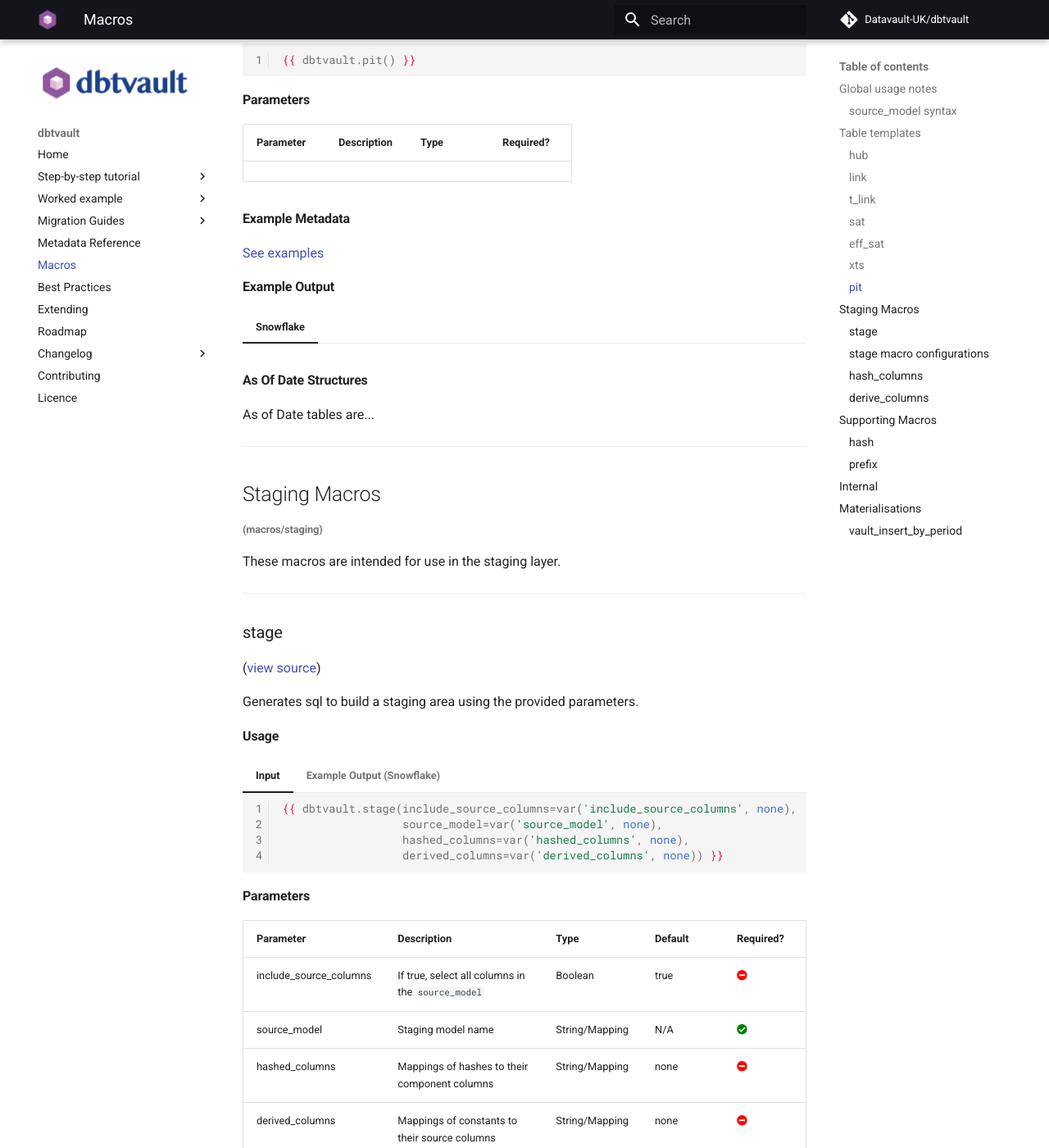
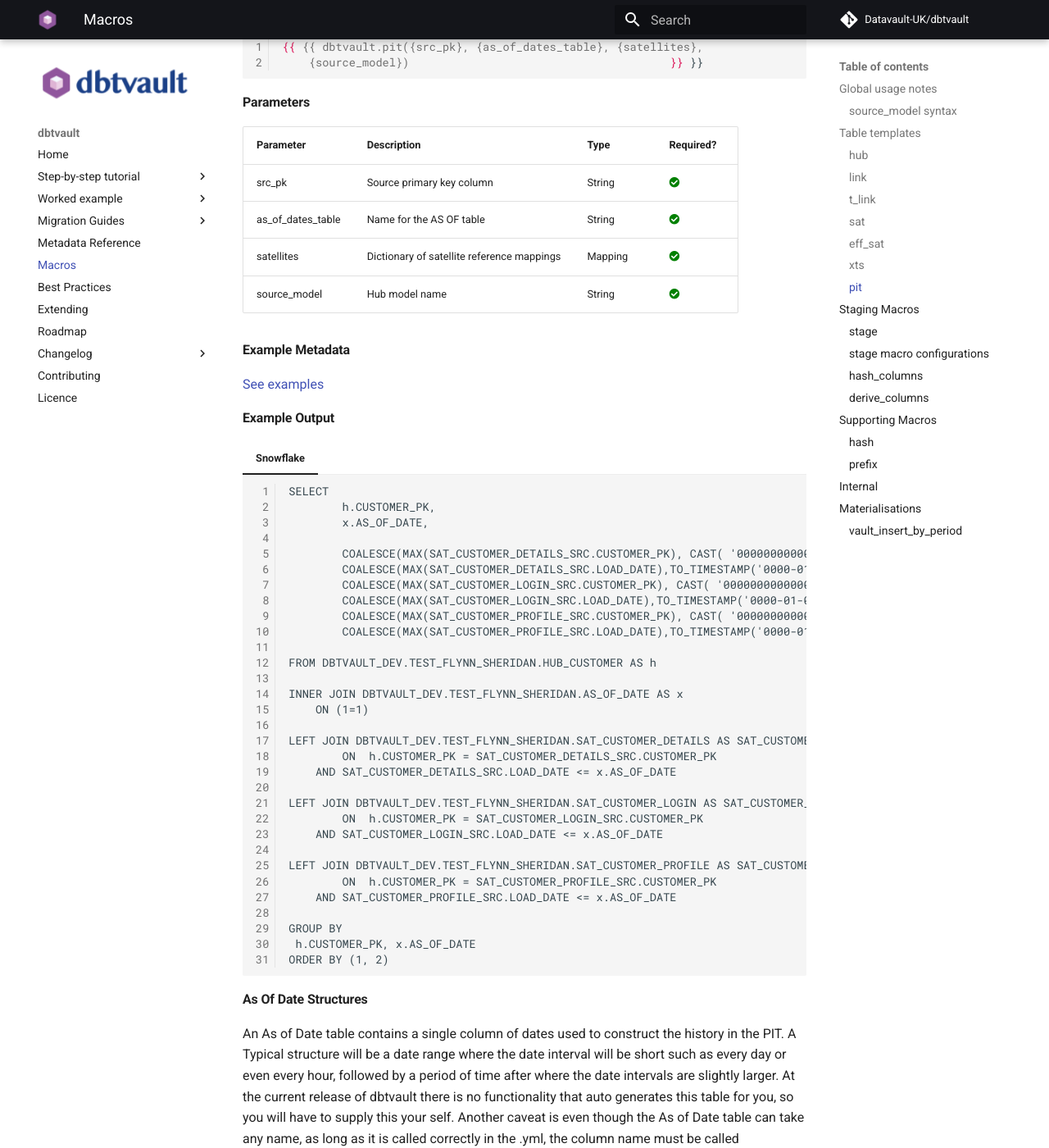
Before and after one commit to Datavault-UK/automate-dv-docs, an MkDocs documentation site: the page built from docs/macros.md, in a window 1280 px wide and 1400 px high, scrolled down 9826 px. Shown: the whole window at 82% size. Built offline with MkDocs 1.6.1 and Material for MkDocs 9.7.7, drawn with Linux system fonts in a browser that asks for light colours; comment, search, counter and statistics services are not loaded; some of the changed text lies outside the part shown.

Commit message:
WIP: Pit doc

````diff
--- a/docs/macros.md
+++ b/docs/macros.md
@@ -1010,26 +1010,31 @@
 #### Example Output
 
 === "Snowflake"
-    <SQL HERE>
+<SQL HERE>
 
 ___
+
 ### pit
 
 ([view source]())
 
-Description
+Generates SQL to build a point-in-time table (PIT).
 
 #### Usage
 
 ``` jinja
-{{ dbtvault.pit() }}
+{{ {{ dbtvault.pit({src_pk}, {as_of_dates_table}, {satellites},
+    {source_model})                                       }} }}
 ```
 
 #### Parameters
 
-| Parameter      | Description                                         | Type             | Required?                                    |
-| -------------- | --------------------------------------------------- | ---------------- | -------------------------------------------- |
-|                |                                                     |                  |                                              |
+| Parameter         | Description                                         | Type             | Required?                                    |
+| --------------    | --------------------------------------------------- | ---------------- | -------------------------------------------- |
+|  src_pk           | Source primary key column                           |  String          | <i class="fas fa-check-circle required"></i> |
+|  as_of_dates_table| Name for the AS OF table                            |  String          | <i class="fas fa-check-circle required"></i> |
+|  satellites       | Dictionary of satellite reference mappings          |  Mapping         | <i class="fas fa-check-circle required"></i> |
+|  source_model     | Hub model name                                      |  String          | <i class="fas fa-check-circle required"></i> |
 
 #### Example Metadata
 
@@ -1038,13 +1043,50 @@
 #### Example Output
 
 === "Snowflake"
-    <SQL HERE>
+
+        SELECT
+                h.CUSTOMER_PK,
+                x.AS_OF_DATE,
+
+                COALESCE(MAX(SAT_CUSTOMER_DETAILS_SRC.CUSTOMER_PK), CAST( '0000000000000000' AS BINARY)) AS SAT_CUSTOMER_DETAILS_PK,
+                COALESCE(MAX(SAT_CUSTOMER_DETAILS_SRC.LOAD_DATE),TO_TIMESTAMP('0000-01-01 00:00:00.000000')) AS SAT_CUSTOMER_DETAILS_LDTS,
+                COALESCE(MAX(SAT_CUSTOMER_LOGIN_SRC.CUSTOMER_PK), CAST( '0000000000000000' AS BINARY)) AS SAT_CUSTOMER_LOGIN_PK,
+                COALESCE(MAX(SAT_CUSTOMER_LOGIN_SRC.LOAD_DATE),TO_TIMESTAMP('0000-01-01 00:00:00.000000')) AS SAT_CUSTOMER_LOGIN_LDTS,
+                COALESCE(MAX(SAT_CUSTOMER_PROFILE_SRC.CUSTOMER_PK), CAST( '0000000000000000' AS BINARY)) AS SAT_CUSTOMER_PROFILE_PK,
+                COALESCE(MAX(SAT_CUSTOMER_PROFILE_SRC.LOAD_DATE),TO_TIMESTAMP('0000-01-01 00:00:00.000000')) AS SAT_CUSTOMER_PROFILE_LDTS
+
+        FROM DBTVAULT_DEV.TEST_FLYNN_SHERIDAN.HUB_CUSTOMER AS h
+
+        INNER JOIN DBTVAULT_DEV.TEST_FLYNN_SHERIDAN.AS_OF_DATE AS x
+            ON (1=1)
+
+        LEFT JOIN DBTVAULT_DEV.TEST_FLYNN_SHERIDAN.SAT_CUSTOMER_DETAILS AS SAT_CUSTOMER_DETAILS_SRC
+                ON  h.CUSTOMER_PK = SAT_CUSTOMER_DETAILS_SRC.CUSTOMER_PK
+            AND SAT_CUSTOMER_DETAILS_SRC.LOAD_DATE <= x.AS_OF_DATE
+
+        LEFT JOIN DBTVAULT_DEV.TEST_FLYNN_SHERIDAN.SAT_CUSTOMER_LOGIN AS SAT_CUSTOMER_LOGIN_SRC
+                ON  h.CUSTOMER_PK = SAT_CUSTOMER_LOGIN_SRC.CUSTOMER_PK
+            AND SAT_CUSTOMER_LOGIN_SRC.LOAD_DATE <= x.AS_OF_DATE
+
+        LEFT JOIN DBTVAULT_DEV.TEST_FLYNN_SHERIDAN.SAT_CUSTOMER_PROFILE AS SAT_CUSTOMER_PROFILE_SRC
+                ON  h.CUSTOMER_PK = SAT_CUSTOMER_PROFILE_SRC.CUSTOMER_PK
+            AND SAT_CUSTOMER_PROFILE_SRC.LOAD_DATE <= x.AS_OF_DATE
+
+
+
+        GROUP BY
+         h.CUSTOMER_PK, x.AS_OF_DATE
+        ORDER BY (1, 2)
 
 
 
 #### As Of Date Structures
 
-As of Date tables are...
+An As of Date table contains a single column of dates used to construct the history in the PIT. A Typical structure will
+be a  date range where the date interval will be short such as every day or even every hour, followed by a period of
+time after where the date intervals are slightly larger. At the current release of dbtvault there is no functionality that
+auto generates this table for you, so you will have to supply this your self. Another caveat is even though the As of
+Date table can take any name, as long as it is called correctly in the .yml, the column name must be called AS_OF_DATES.
 
 ___
 
````
Also changed, not shown: docs/metadata.md (+21 -1 lines).
